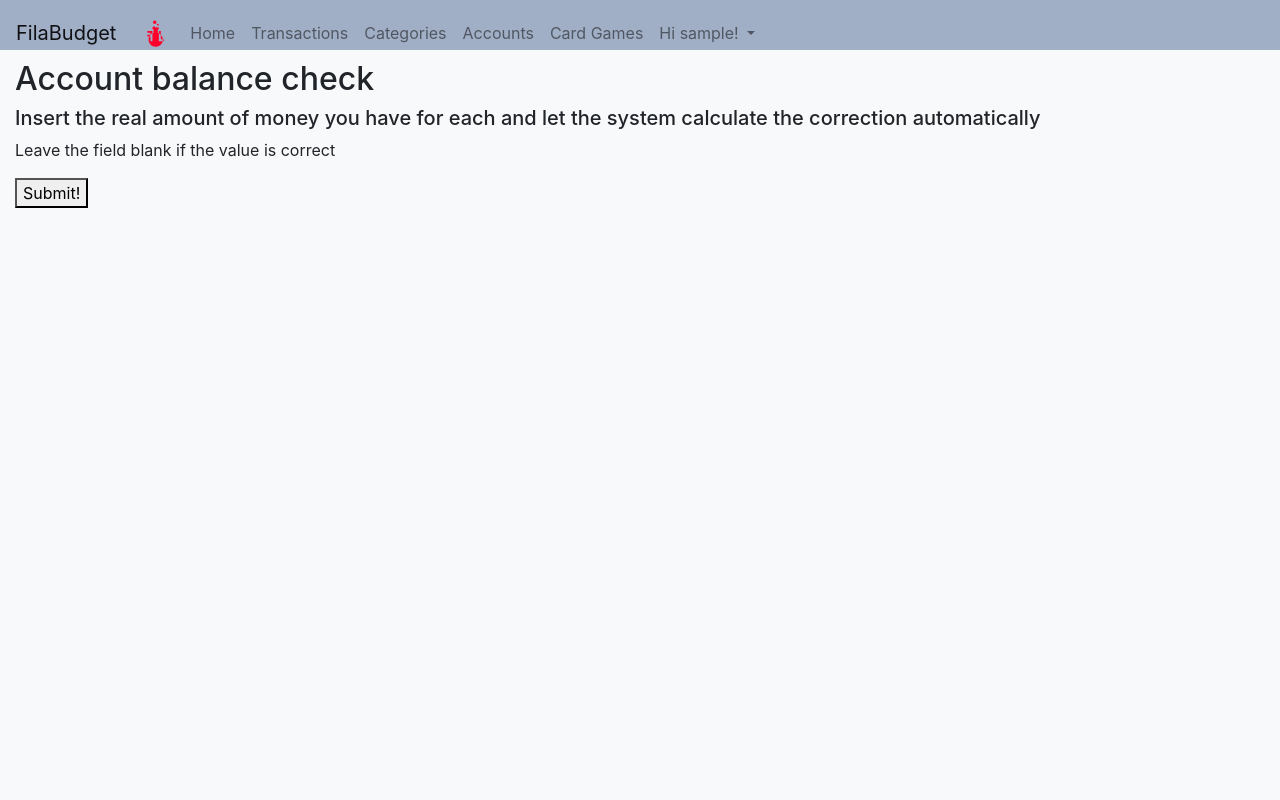
After one commit to DarioFi/BudgetApp, a Django app: page /budget/account_check in a window 1280 px wide. The commit adds this page. Run offline with Django 3.2, Linux system fonts and the light colour scheme; the visitor is signed in with stand-in values (Sample User, id 1); parts of the project's set-up code (start-up, migrations or seed data) failed here and were passed over; some libraries are stand-ins or nearby versions.

Commit message:
added integrity check for accounts

```diff
--- a/Budgeting/Budget_templates/account_summary.html
+++ b/Budgeting/Budget_templates/account_summary.html
@@ -1,5 +1,3 @@
-
-
 
 {% if account_list %}
 
--- /dev/null
+++ b/Budgeting/Budget_templates/accounts_check_integrity.html
@@ -0,0 +1,65 @@
+{% extends 'base.html' %}
+{% block content %}
+<div id="subsitute">
+    <h2>Account balance check</h2>
+    <h5>Insert the real amount of money you have for each and let the system calculate the correction automatically</h5>
+    <p>Leave the field blank if the value is correct</p>
+
+    <div id="form_input">
+        {% for value in accounts %}
+            <h5>Account name: {{ value.1 }}</h5>
+            <p></p>
+            <input type="number" step="0.01" id="{{ value.0 }}" name="amount" placeholder="{{ value.1 }}"
+                   value="{{ value.2 }}"
+                   autocomplete="off">€
+            <p></p>
+        {% endfor %}
+    </div>
+    <button id="submit">Submit!</button>
+{% endblock %}
+</div>
+{% block javascript %}
+
+    <script>
+        $('#submit').click(function () {
+                var pairs_id = ""
+                var pairs_balance = ""
+                var doc_list = document.getElementById("form_input").children;
+                for (var j = 0; j < doc_list.length; j++) {
+                    if (doc_list[j].tagName === "INPUT") {
+                        pairs_id += "||" + doc_list[j].id;
+                        pairs_balance += "||" + doc_list[j].value;
+                    }
+                }
+                $.ajax({
+                    url: "{% url 'account integrity submit' %}",
+                    type: "POST",
+                    data: {
+                        'id_list': pairs_id,
+                        'balance_list': pairs_balance,
+                    },
+                    dataType: 'json',
+                    success: function (data) {
+                        if (data.state !== 'success') {
+                            alert(data.state);
+                        }
+                        $("#subsitute").html(data);
+
+                    },
+                    error: function (data) {
+                        $("#subsitute").html(data.responseText);
+                    }
+                })
+
+
+            }
+        )
+
+
+    </script>
+
+
+
+
+
+{% endblock %}
--- a/Budgeting/Budget_templates/accounts_page.html
+++ b/Budgeting/Budget_templates/accounts_page.html
@@ -3,6 +3,7 @@
 
 
     <button onclick="location.href = '{% url 'new_account_form' %}'">Add an account</button>
+    <button onclick="location.href = '{% url 'account check' %}'">Check account integrity</button>
     <div class="card m-1" style="">
         <h2 class="font-weight-normal py-3 px-3 px-sm-3 m-0">Accounts overview</h2>
 
--- a/Budgeting/Budget_templates/transaction_single_view.html
+++ b/Budgeting/Budget_templates/transaction_single_view.html
@@ -1,4 +1,5 @@
 <link rel="stylesheet" href="https://fonts.googleapis.com/icon?family=Material+Icons">
+{#TODO: non funziona la cancellazione#}
 <td> {{ transaction.account.name }}  </td>
 <td> {{ transaction.timeDate }}  </td>
 <td> {{ transaction.category.name }}  </td>
@@ -26,7 +27,7 @@
         if (confirm("Sicuro di voler eliminare la transazione?")) {
 
             $.ajax({
-                url: '/budget/ajax/del_transaction',
+            url: '/budget/ajax/del_transaction',
                 type: "POST",
                 data: {
                     'id': {{ transaction.id }},
--- a/Budgeting/api/json_queries.py
+++ b/Budgeting/api/json_queries.py
@@ -1,4 +1,6 @@
 from django.http import JsonResponse, HttpResponseRedirect
+from django.shortcuts import render
+
 from Budgeting.models import Account, Transaction, CategoryExpInc
 from decimal import Decimal
 from datetime import date, timedelta
@@ -140,8 +142,8 @@ def create_transaction_ajax_post_api(request):
     except:
         return JsonResponse({'state': "Error in the value of amount"})
 
-    updater_account: Account = Account.objects.filter(name=account)[0]
-    updater_category: CategoryExpInc = CategoryExpInc.objects.filter(name=category)[0]
+    updater_account: Account = Account.objects.filter(name=account, user_full=request.user)[0]
+    updater_category: CategoryExpInc = CategoryExpInc.objects.filter(name=category, user_full=request.user)[0]
 
     new_transaction = Transaction(
         description=description,
--- a/Budgeting/urls.py
+++ b/Budgeting/urls.py
@@ -1,6 +1,6 @@
 from django.urls import path, include
-from .views import home_budget, test_page, transactions_overview, categories_summary, new_cateogry_form, \
-    accounts_summary, new_account_form
+from .views import home_budget, test_page, transactions_overview, categories_summary, new_category_form, \
+    accounts_summary, new_account_form, accounts_check, account_integrity_submit, transaction_integrity_confirm
 
 urlpatterns = [
     path('', home_budget),
@@ -8,7 +8,10 @@ urlpatterns = [
     path('transactions', transactions_overview, name="transactions"),
     path('categories', categories_summary, name="categories"),
     path('accounts', accounts_summary, name="accounts"),
-    path('new_category', new_cateogry_form, name="new_category_form"),
+    path('account_check', accounts_check, name="account check"),
+    path('account_itegrity_submit', account_integrity_submit, name="account integrity submit"),
+    path('transaction_integrity_confirmation', transaction_integrity_confirm, name="transaction integrity confirm"),
+    path('new_category', new_category_form, name="new_category_form"),
     path('new_account', new_account_form, name="new_account_form"),
     path('api/', include('Budgeting.api.urls'))
 ]
--- a/Budgeting/views.py
+++ b/Budgeting/views.py
@@ -1,5 +1,6 @@
 from django.shortcuts import render
 from Budgeting.api.json_queries import *
+from datetime import date
 
 
 # Create your views here.
@@ -124,11 +125,9 @@ def test_page(request):
 @login_required
 def categories_summary(request):
     # cat_set = CategoryExpInc.objects.filter(user_full_id=request.user.id)
-
     stuff = {
 
     }
-
     return render(request, "categories_page.html", stuff)
 
 
@@ -138,10 +137,104 @@ def accounts_summary(request):
 
 
 @login_required
-def new_cateogry_form(request):
+def new_category_form(request):
     return render(request, 'new_category_template.html', {})
 
 
 @login_required
 def new_account_form(request):
     return render(request, 'new_account_template.html', {})
+
+
+@login_required
+def accounts_check(request):
+    account_query = Account.objects.filter(user_full=request.user)
+    stuff = {
+        'accounts': [[j.id, j.name, j.balance] for j in account_query]
+    }
+
+    return render(request, 'accounts_check_integrity.html', stuff)
+
+
+@login_required
+def account_integrity_submit(request):
+    if request.method != 'POST':
+        return JsonResponse({'state': "Invalid request"})
+
+    id_list_temp = request.POST.get('id_list').split("||")
+    balance_list_temp = request.POST.get('balance_list').split("||")
+    acc_lis = Account.objects.filter(user_full=request.user)
+
+    id_list = [int(j) for j in id_list_temp if j != ""]
+    balance_list = [Decimal(j) for j in balance_list_temp if j != ""]
+
+    ajax, server = 0, 0
+    transactions_list = []
+    while ajax < len(id_list) and server < len(acc_lis):
+        if id_list[ajax] == acc_lis[server].id:
+            if balance_list[ajax] != acc_lis[server].balance:
+                transactions_list.append(
+                    [acc_lis[server].name, str(acc_lis[server].balance - balance_list[ajax]), acc_lis[server].id])
+            ajax += 1
+            server += 1
+        elif id_list[ajax] > acc_lis[server].id:
+            server += 1
+        elif id_list[ajax] < acc_lis[server].id:
+            ajax += 1
+
+    stuff = {
+        'transactions': transactions_list,
+    }
+
+    return render(request, 'integrity_transactions_page.html', stuff)
+
+
+@login_required
+def transaction_integrity_confirm(request):
+    if request.method != "POST":
+        return JsonResponse({'state': 'invalid request'})
+
+    ids = [int(j) for j in request.POST.get('ids').split("||") if j.replace(" ", "") != ""]
+    balances = [Decimal(j) for j in request.POST.get('balances').split("||") if j.replace(" ", "") != ""]
+
+    category_integrity = CategoryExpInc.objects.filter(user_full=request.user, name="[ACCOUNT INTEGRITY CATEGORY]")
+    if category_integrity.count() == 0:
+        category_integrity = CategoryExpInc(
+            user_full=request.user,
+            exchange=0.0,
+            name="[ACCOUNT INTEGRITY CATEGORY]"
+        )
+        category_integrity.save()
+    else:
+        category_integrity = category_integrity[0]
+
+    acc_list = []
+    trans_list = []
+
+    for h in range(len(ids)):
+        account = Account.objects.filter(user_full=request.user, id=ids[h])
+        if account.count() == 0:
+            return JsonResponse({'state': "Account non trovato, erore"})
+        acc_list.append(account[0])
+
+        new_transaction = Transaction(
+            description="Integrity check",
+            timeDate=date.today(),
+            balance=balances[h],
+            account=acc_list[-1],
+            category=category_integrity,
+            user_full=request.user
+        )
+
+        trans_list.append(new_transaction)
+
+        category_integrity.exchange -= balances[h]
+        acc_list[-1].balance -= balances[h]
+
+    category_integrity.save()
+    for h in trans_list:
+        h.save()
+    for h in acc_list:
+        h.save()
+
+    return JsonResponse({'state': "success"})
--- a/CardGames/templates/game_homepage.html
+++ b/CardGames/templates/game_homepage.html
@@ -29,7 +29,7 @@
                                 {% endif %}
                                 {% if not m.is_started_match %}
                                     <p>Il link per joinare il match è il
-                                        seguente: http://127.0.0.1:8000{% url 'join_match' m.invite_data.joining_id m.invite_data.joining_passwd %}</p>
+                                        seguente: https://filabudget.herokuapp.com{% url 'join_match' m.invite_data.joining_id m.invite_data.joining_passwd %}</p>
                                 {% endif %}
                             {% endif %}
                         </p>
```
Also changed, not shown: Budgeting/Budget_templates/integrity_transactions_page.html (added, +43 -0 lines).
